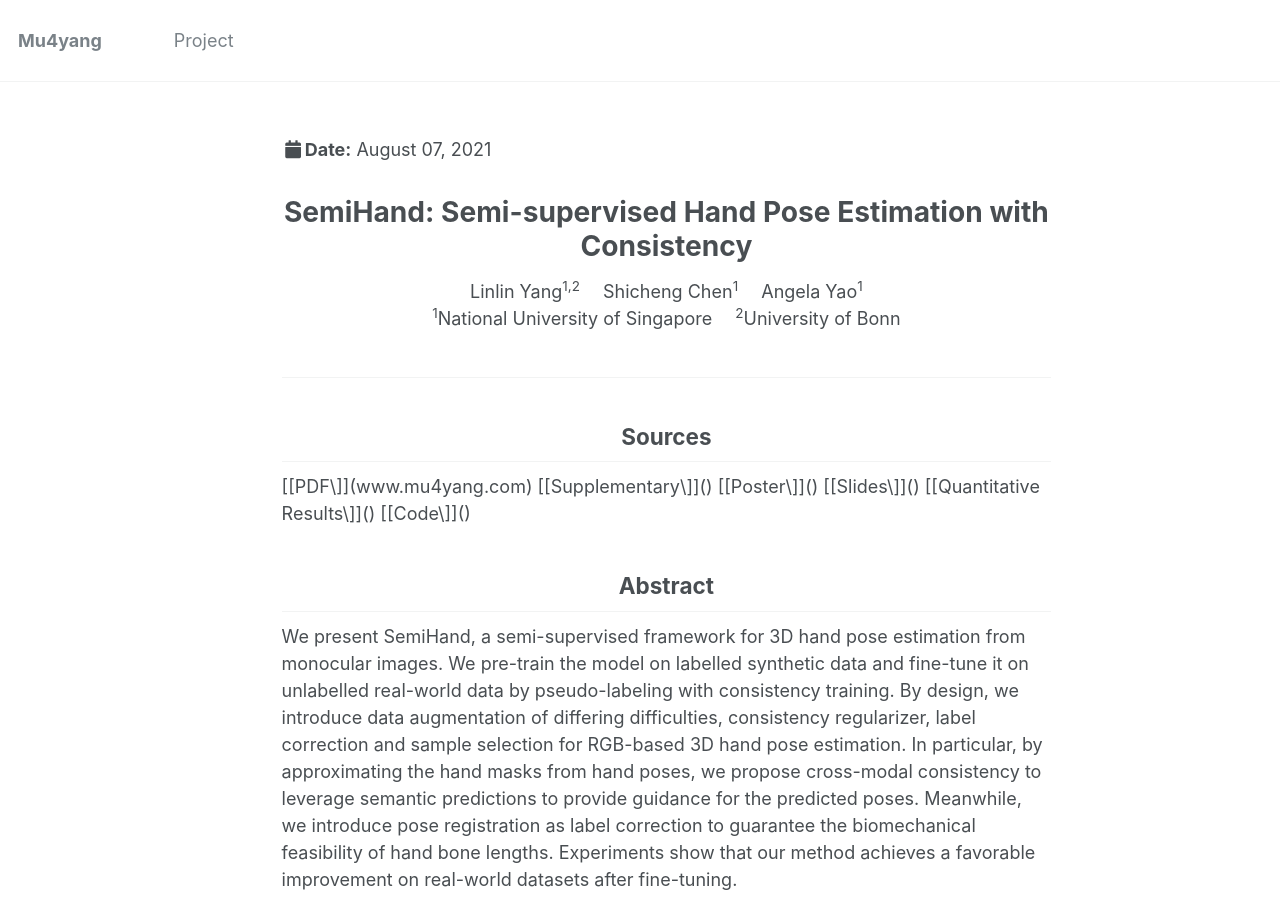
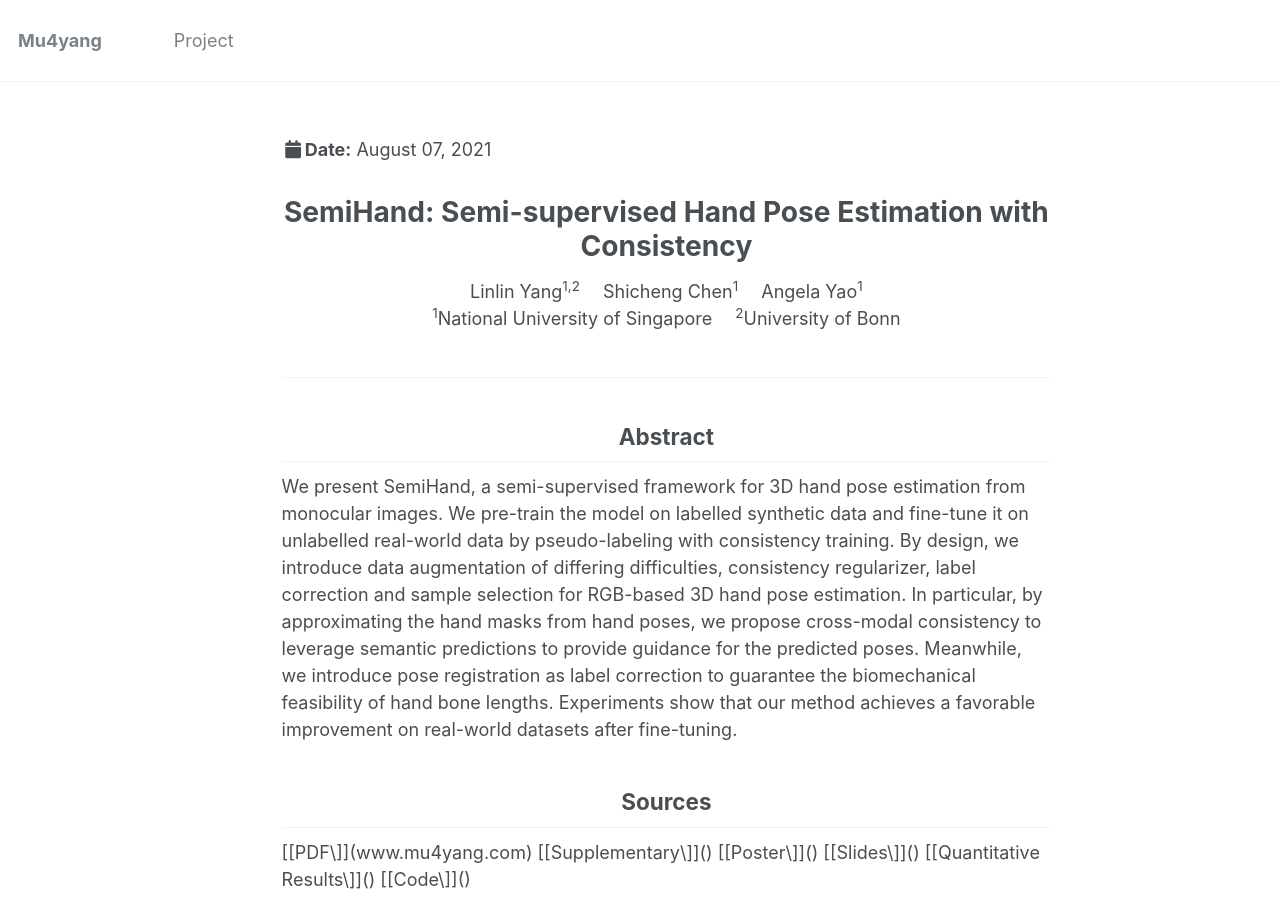
Before and after one commit to bestonebyone/mu4yang, a Jekyll site: the page built from _project/SemiHand.md, in a window 1280 px wide and 900 px high. Built offline with Jekyll 4.4.1, drawn with Linux system fonts in a browser that asks for light colours.

Commit message:
Update SemiHand.md

```diff
--- a/_project/SemiHand.md
+++ b/_project/SemiHand.md
@@ -32,21 +32,20 @@ permalink: /project/SemiHand
 
 <hr>
 
-
-<div align='center' ><h2>Sources</h2></div>
-
-[[PDF\]](www.mu4yang.com) [[Supplementary\]]() [[Poster\]]() [[Slides\]]() [[Quantitative Results\]]() [[Code\]]()
-
-
-
-
-
 <div align='center' ><h2>Abstract</h2></div>
 
 We present SemiHand, a semi-supervised framework for 3D hand pose
 estimation from monocular images. We pre-train the model on labelled synthetic data and fine-tune it on unlabelled real-world data by pseudo-labeling with consistency training.
 By design, we introduce data augmentation of differing difficulties, consistency regularizer, label correction and sample selection for RGB-based 3D hand pose estimation.
 In particular, by approximating the hand masks from hand poses, we propose cross-modal consistency to leverage semantic predictions to provide guidance for the predicted poses. Meanwhile, we introduce pose registration as label correction to guarantee the biomechanical feasibility of hand bone lengths. Experiments show that our method achieves a favorable improvement on real-world datasets after fine-tuning.
+
+
+
+
+
+<div align='center' ><h2>Sources</h2></div>
+
+[[PDF\]](www.mu4yang.com) [[Supplementary\]]() [[Poster\]]() [[Slides\]]() [[Quantitative Results\]]() [[Code\]]()
 
 
 
```
